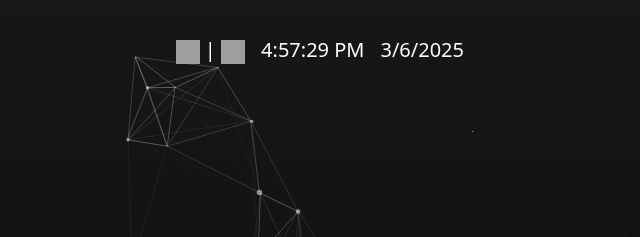
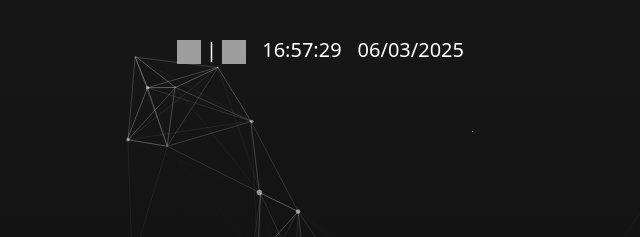
Before and after one commit to LucasAAraujo/portfolio, a website: page index.html in a window 1280 px wide. Shown: the top 237 px of the page, 580-1220 px from the left. Drawn offline with nearby package versions, Linux system fonts and the light colour scheme; files that its build step writes are made by us from their sources; grey boxes are pictures that could not be loaded.

Commit message:
feat: Implement language switcher and update date/time display based on selected language

```diff
--- a/index.html
+++ b/index.html
@@ -207,18 +207,20 @@
     <script src="https://cdn.jsdelivr.net/particles.js/2.0.0/particles.min.js"></script>
     <script src="app.js"></script>
     <script>
-        function updateDateTime() {
+        let currentLang = 'pt';
+
+        function updateDateTime(lang = 'pt') {
             const now = new Date();
-            const hour = now.toLocaleTimeString();
-            const dateTime = now.toLocaleDateString() + ' ';
+            const hour = now.toLocaleTimeString(lang === 'pt' ? 'pt-BR' : 'en-US');
+            const dateTime = now.toLocaleDateString(lang === 'pt' ? 'pt-BR' : 'en-US') + ' ';
 
             document.getElementById('hour').textContent = hour;
             document.getElementById('dataTime').textContent = dateTime;
         }
 
-        updateDateTime();
+        updateDateTime(currentLang);
 
-        setInterval(updateDateTime, 1000);
+        setInterval(() => updateDateTime(currentLang), 1000);
 
         // Language switcher
         const btnPT = document.getElementById('btn-pt');
@@ -226,9 +228,11 @@
         const elements = document.querySelectorAll('[data-pt]');
 
         function setLanguage(lang) {
+            currentLang = lang;
             elements.forEach(el => {
                 el.innerHTML = el.getAttribute(`data-${lang}`);
             });
+            updateDateTime(lang);
         }
 
         btnPT.addEventListener('click', () => setLanguage('pt'));
```
